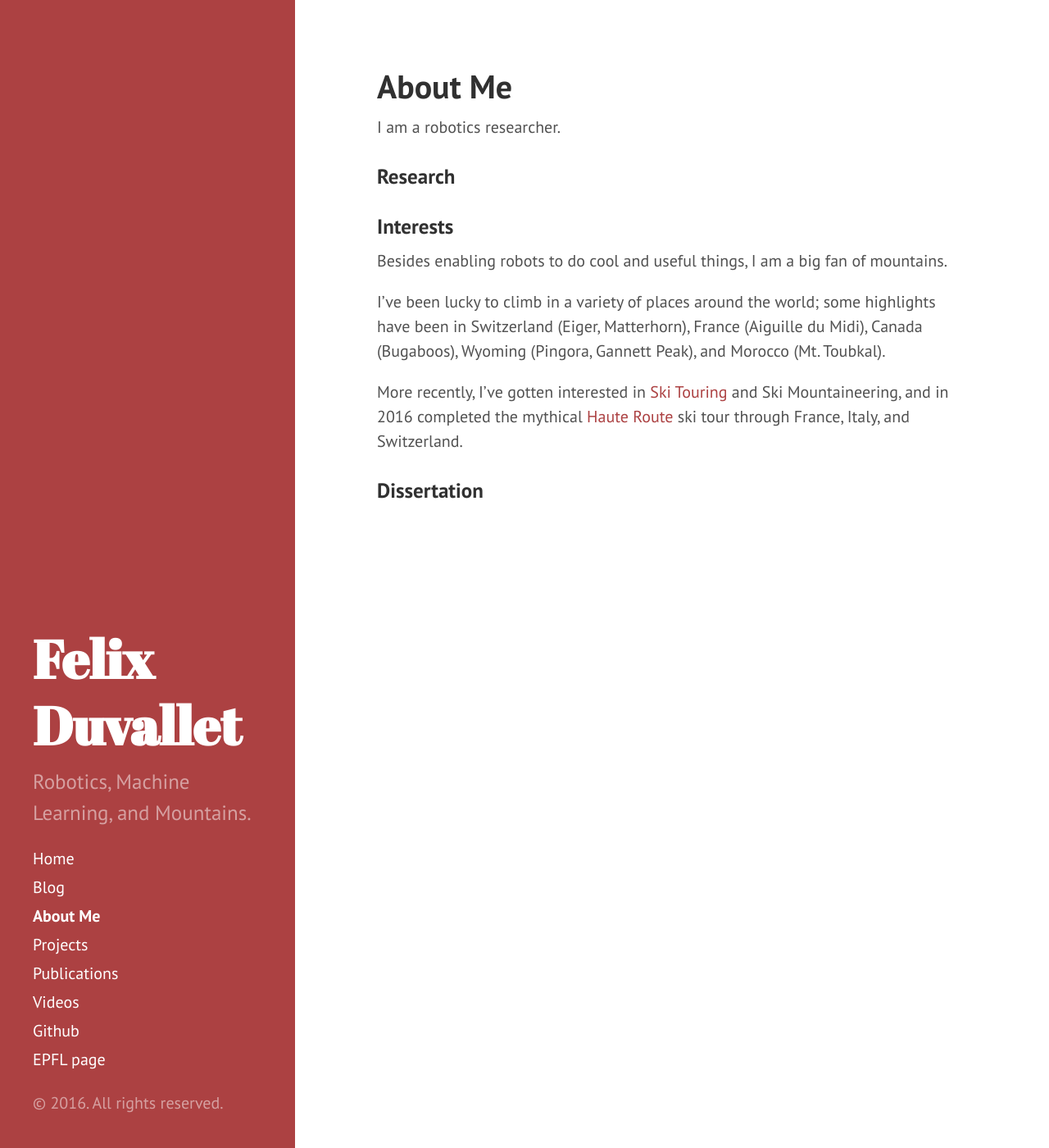
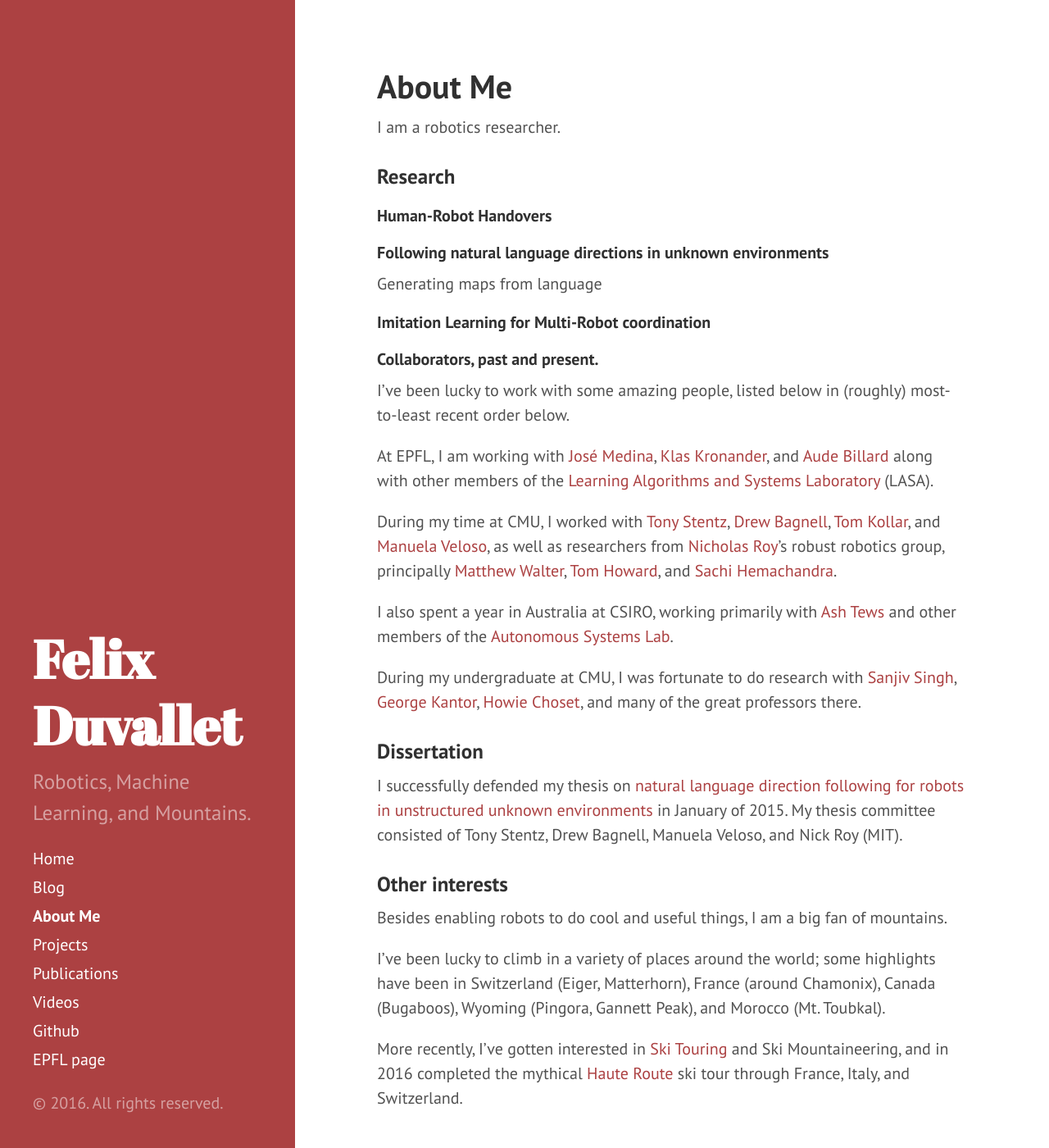
Before and after one commit to felixduvallet/felixduvallet.github.io, a Jekyll site: the page built from about.md, in a window 1280 px wide and 1400 px high. Shown: the whole window at 82% size. Built offline with Jekyll 4.4.1, drawn with Linux system fonts in a browser that asks for light colours.

Commit message:
Updated about page (collaborators). Added dissertation.

```diff
--- a/about.md
+++ b/about.md
@@ -7,18 +7,61 @@ I am a robotics researcher.
 
 ### Research
 
-### Interests
+#### Human-Robot Handovers
+
+#### Following natural language directions in unknown environments
+
+Generating maps from language
+
+#### Imitation Learning for Multi-Robot coordination
+
+#### Collaborators, past and present.
+
+I've been lucky to work with some amazing people, listed below in (roughly) most-to-least recent order below.
+
+At EPFL, I am working with
+[José Medina](https://scholar.google.com/citations?user=nLMmnkYAAAAJ&hl=en),
+[Klas Kronander](http://kronander.ch/), and
+[Aude Billard](http://lasa.epfl.ch/people/member.php?SCIPER=115671) along with other members of the
+[Learning Algorithms and Systems Laboratory](http://lasa.epfl.ch/) (LASA).
+
+During my time at CMU, I worked with
+[Tony Stentz](http://www.ri.cmu.edu/person.html?type=publications&person_id=299),
+[Drew Bagnell](http://www.ri.cmu.edu/person.html?person_id=689),
+[Tom Kollar](http://www.tkollar.com/), and
+[Manuela Veloso](https://www.cs.cmu.edu/~mmv/),
+as well as researchers from
+[Nicholas Roy](http://groups.csail.mit.edu/rrg/)'s robust robotics group, principally
+[Matthew Walter](http://ttic.uchicago.edu/~mwalter/),
+[Tom Howard](http://www.ece.rochester.edu/~th003j/), and
+[Sachi Hemachandra](http://people.csail.mit.edu/sachih/home/?page_id=14).
+
+I also spent a year in Australia at CSIRO, working primarily with
+[Ash Tews](https://theconversation.com/profiles/ashley-tews-19879)
+and other members of the
+[Autonomous Systems Lab](https://confluence.csiro.au/display/ASL/Autonomous+Systems).
+
+During my undergraduate at CMU, I was fortunate to do research with
+[Sanjiv Singh](http://www.frc.ri.cmu.edu/~ssingh/Sanjiv_Singh/home.html),
+[George Kantor](http://frc.ri.cmu.edu/~kantor/George_Kantors_Home_Page/Home.html),
+[Howie Choset](http://www.cs.cmu.edu/~./choset/),
+and many of the great professors there.
+
+### Dissertation
+
+I successfully defended my thesis on [natural language direction following for robots in unstructured unknown environments](/pubs/dissertation-felixd.pdf) in January of 2015.
+My thesis committee consisted of Tony Stentz, Drew Bagnell, Manuela Veloso, and Nick Roy (MIT).
+
+### Other interests
 
 Besides enabling robots to do cool and useful things, I am a big fan of mountains.
 
 I've been lucky to climb in a variety of places around the world;
 some highlights have been in
 Switzerland (Eiger, Matterhorn),
-France (Aiguille du Midi),
+France (around Chamonix),
 Canada (Bugaboos),
 Wyoming (Pingora, Gannett Peak),
 and Morocco (Mt. Toubkal).
 
 More recently, I've gotten interested in [Ski Touring](https://en.wikipedia.org/wiki/Ski_touring) and Ski Mountaineering, and in 2016 completed the mythical [Haute Route](https://en.wikipedia.org/wiki/Haute_Route#Grande_Lui_variation) ski tour through France, Italy, and Switzerland.
-
-### Dissertation
```
Also changed, not shown: 1 other file.
